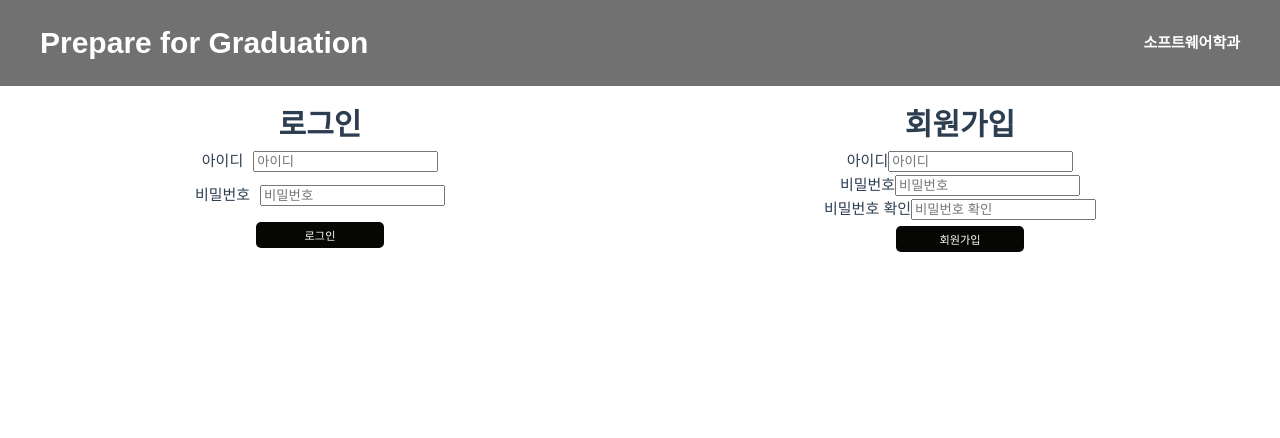
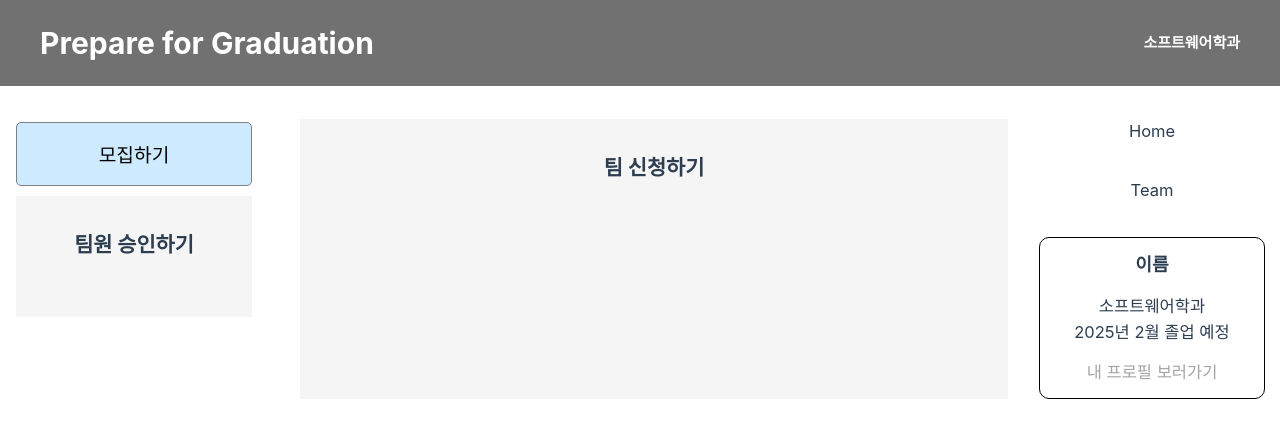
Before and after one commit to yu9i/ISE_Team8, a Vue app in the folder team8/: page /teambuilding in a window 1280 px wide. Shown: the top 438 px of the page. Built offline with nearby package versions, Linux system fonts and the light colour scheme.

Commit message:
edit: add routing

```diff
--- a/team8/package.json
+++ b/team8/package.json
@@ -12,7 +12,8 @@
     "@fortawesome/free-regular-svg-icons": "^6.4.0",
     "@fortawesome/free-solid-svg-icons": "^6.4.0",
     "@fortawesome/vue-fontawesome": "^3.0.3",
-    "vue": "^3.2.47"
+    "vue": "^3.2.47",
+    "vue-router": "^4.2.1"
   },
   "devDependencies": {
     "@fortawesome/fontawesome-svg-core": "^6.4.0",
--- a/team8/src/App.vue
+++ b/team8/src/App.vue
@@ -0,0 +1,5 @@
+<template>
+  <div id="app">
+    <router-view></router-view>
+  </div>
+</template>
--- a/team8/src/components/Community.vue
+++ b/team8/src/components/Community.vue
@@ -39,8 +39,8 @@
       </div>
 
       <div class="main-page">
-        <div class="page-home" Onclick="">Home</div>
-        <div class="page-team" Onclick="">Team</div>
+        <div class="page-home" @click="goToMainPage">Home</div>
+        <div class="page-team" @click="goToTeamPage">Team</div>
         <div class="page-profile">
           <div class="page-profile-top">
             <div id="page-profile-pic"></div>
@@ -50,7 +50,7 @@
             <div id="page-profile-dep">소프트웨어학과</div>
             <div id="page-profile-grad">2025년 2월 졸업 예정</div>
           </div>
-          <div class="page-profile-bottom" Onclick="">내 프로필 보러가기</div>
+          <div class="page-profile-bottom" @click="goToMyPage">내 프로필 보러가기</div>
         </div>
         <div class="main-add-postb" @click="ShowAddPost = true"><font-awesome-icon icon="fa-solid fa-square-plus" size="3x"/></div>
       </div>
@@ -139,6 +139,16 @@
         this.contentLength = 0;
         this.AddPost = false;
       },
+      goToMainPage() {
+        this.$router.push('/community');
+      },
+      goToTeamPage() {
+        this.$router.push('/teambuilding');
+      },
+      goToMyPage() {
+        this.$router.push('/mypage');
+      },
+
     }
   }
 </script>
--- a/team8/src/components/TeamBuilding.vue
+++ b/team8/src/components/TeamBuilding.vue
@@ -1,5 +1,4 @@
 <template>
-  <div class="page-container" :style="{}">
     <div class = "page-content">
       <div class="main-content">
         <div class = "left-content">
@@ -119,8 +118,8 @@
       </div>
 
       <div class="main-page">
-        <div class="page-home" Onclick="">Home</div>
-        <div class="page-team" Onclick="">Team</div>
+        <div class="page-home" @click="goToMainPage">Home</div>
+        <div class="page-team" @click="goToTeamPage">Team</div>
         <div class="page-profile">
           <div class="page-profile-top">
             <div id="page-profile-pic"></div>
@@ -130,11 +129,10 @@
             <div id="page-profile-dep">소프트웨어학과</div>
             <div id="page-profile-grad">2025년 2월 졸업 예정</div>
           </div>
-          <div class="page-profile-bottom" Onclick="">내 프로필 보러가기</div>
+          <div class="page-profile-bottom" @click="goToMyPage">내 프로필 보러가기</div>
         </div>
       </div>
     </div>
-  </div>
 </template>
 
 <script>
@@ -295,6 +293,16 @@ export default {
         alert("비밀번호가 잘못되었습니다.");
       }
     },
+    goToMainPage() {
+      this.$router.push('/community');
+    },
+    goToTeamPage() {
+      this.$router.push('/teambuilding');
+    },
+    goToMyPage() {
+      this.$router.push('/mypage');
+    },
+
   }
 };
 </script>
@@ -317,7 +325,7 @@ body {
   background-color: #ffffff;
   padding: 1rem;
   display: grid;
-  grid-template-columns: 1fr 2fr;
+  grid-template-columns: 2fr 6fr;
   gap: 3rem;
 }
 
@@ -615,7 +623,7 @@ button:hover {
 }
 
 .main-page { /*absolute*/
-  width: 80%;
+  width: 100%;
   align-content: center;
   display: flex;
   flex-direction: column;
--- a/team8/src/main.js
+++ b/team8/src/main.js
@@ -1,6 +1,9 @@
+import { router }  from './router.js';
 import './assets/main.css'
 
+
 import { createApp } from 'vue';
+import App from './App.vue'
 import teambuilding from './components/TeamBuilding.vue';
 import login from './login.vue';
 import mypage from './components/MyPage.vue'
@@ -14,5 +17,7 @@ import { far } from "@fortawesome/free-regular-svg-icons";
 
 library.add(fas, far);
 
-createApp(login).component('font-awesome-icon', FontAwesomeIcon)
-.mount('#app');
+
+const app = createApp(App).component('font-awesome-icon', FontAwesomeIcon)
+app.use(router)
+app.mount('#app');
--- /dev/null
+++ b/team8/src/router.js
@@ -0,0 +1,19 @@
+import { createRouter, createWebHistory } from 'vue-router'
+
+import Community from './components/Community.vue';
+import MyPage from './components/MyPage.vue';
+import TeamBuilding from './components/TeamBuilding.vue';
+import Login from './login.vue';
+
+const routes = [
+    { path: '/community', component:Community},
+    { path: '/mypage', component:MyPage},
+    { path: '/teambuilding', component:TeamBuilding}
+]
+
+const router = createRouter({
+    history: createWebHistory(),
+    routes
+});
+
+export {router}
```
Also changed, not shown: 1 other file (tests, documents, lock files or other folders).
